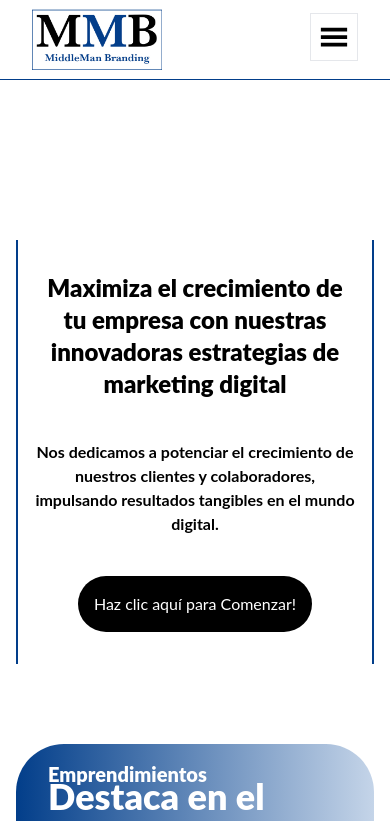
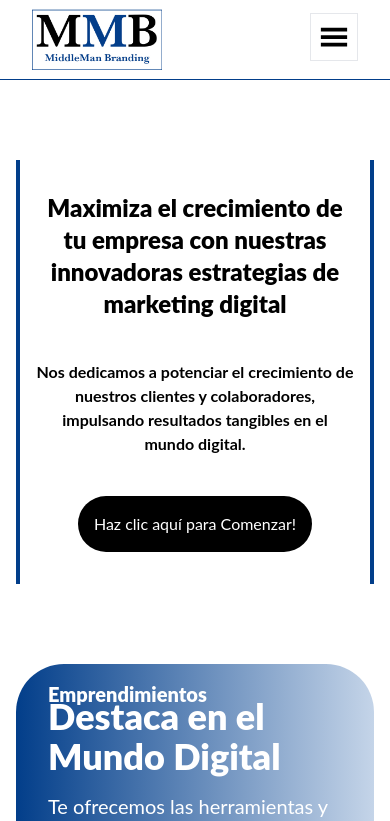
Before and after one commit to Santiago-Hanine/middleman-branding, a Next.js app: page / in a window 390 px wide. Shown: the top 821 px of the page. Built offline with nearby package versions, Linux system fonts and the light colour scheme.

Commit message:
Update Hero component styling

```diff
--- a/src/app/Components/Hero/index.tsx
+++ b/src/app/Components/Hero/index.tsx
@@ -3,9 +3,9 @@ import React from 'react'
 
 const Hero = () => {
   return (
-    <div className='md:border-x-4 border-x-2 border-x-blue flex flex-col gap-10 md:gap-14 mx-4 md:mx-12 lg:mx-24 text-center px-4 md:mt-40 mt-40 pt-8 pb-8'>
+    <div className='border-x-4 border-x-blue flex flex-col gap-10 md:gap-14 mx-4 md:mx-12 lg:mx-24 text-center px-4 md:mt-20 mt-20 pt-8 pb-8'>
 
-        <h1 data-aos="fade-up" data-aos-duration="600" className='text-2xl md:text-4xl lg:text-5xl font-black'>
+        <h1 data-aos="fade-up" data-aos-duration="600" className='max-w-[55ch] mx-auto text-2xl md:text-4xl lg:text-5xl font-black'>
             Maximiza el crecimiento de tu empresa con nuestras innovadoras estrategias de marketing digital
         </h1>
 
```
